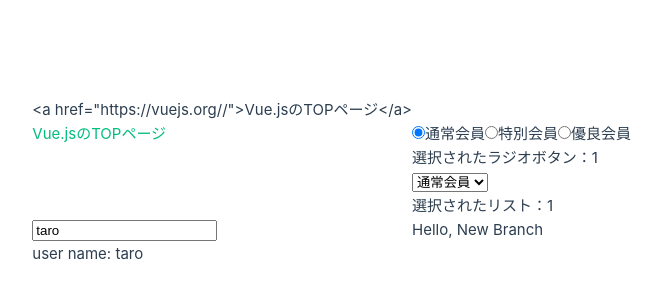
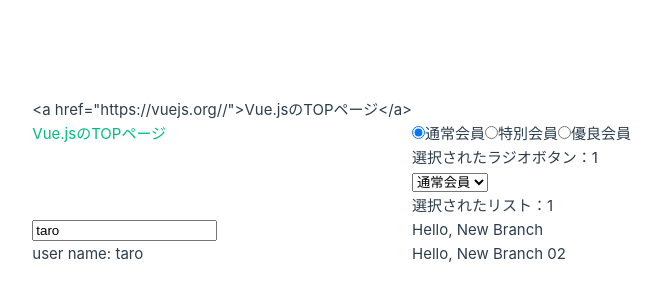
Before and after one commit to koyamal/pra_vue3, a Vue app in the folder Vue3FrontDevTextBook02/chap02/hello-vue/: page / in a window 1280 px wide. Shown: the part 218-518 px from the top of the page, without its empty margins (228-890 px from the left). Built offline with nearby package versions, Linux system fonts and the light colour scheme.

Commit message:
Add p tag to App.vue 2nd

```diff
--- a/Vue3FrontDevTextBook02/chap02/hello-vue/src/App.vue
+++ b/Vue3FrontDevTextBook02/chap02/hello-vue/src/App.vue
@@ -32,6 +32,7 @@ const htmlStr = ref(`<a href="https://vuejs.org//">Vue.jsのTOPページ</a>`);
   </section>
   <section>
     <p>Hello, New Branch</p>
+    <p>Hello, New Branch 02</p>
   </section>
 </template>
 
```
